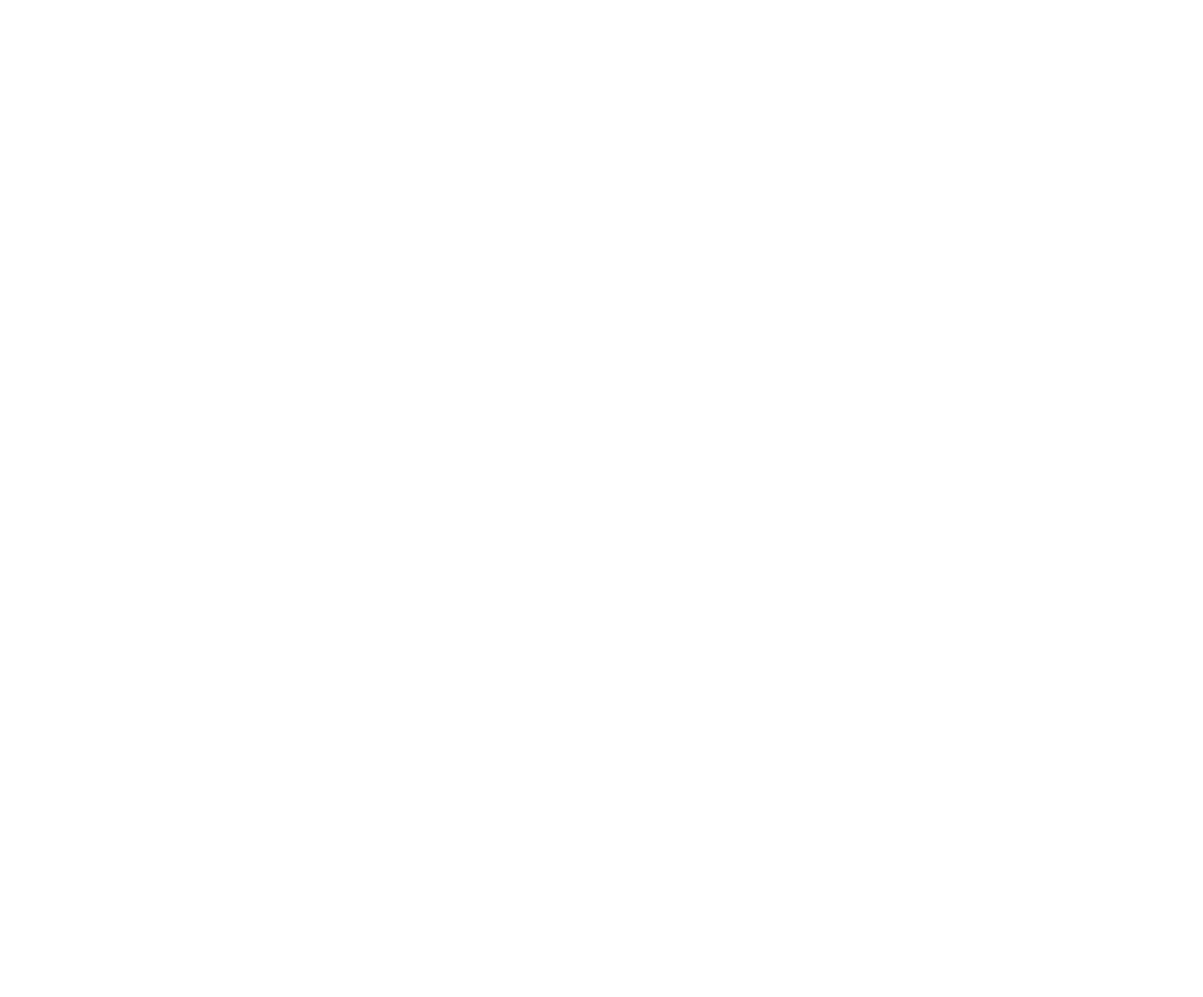
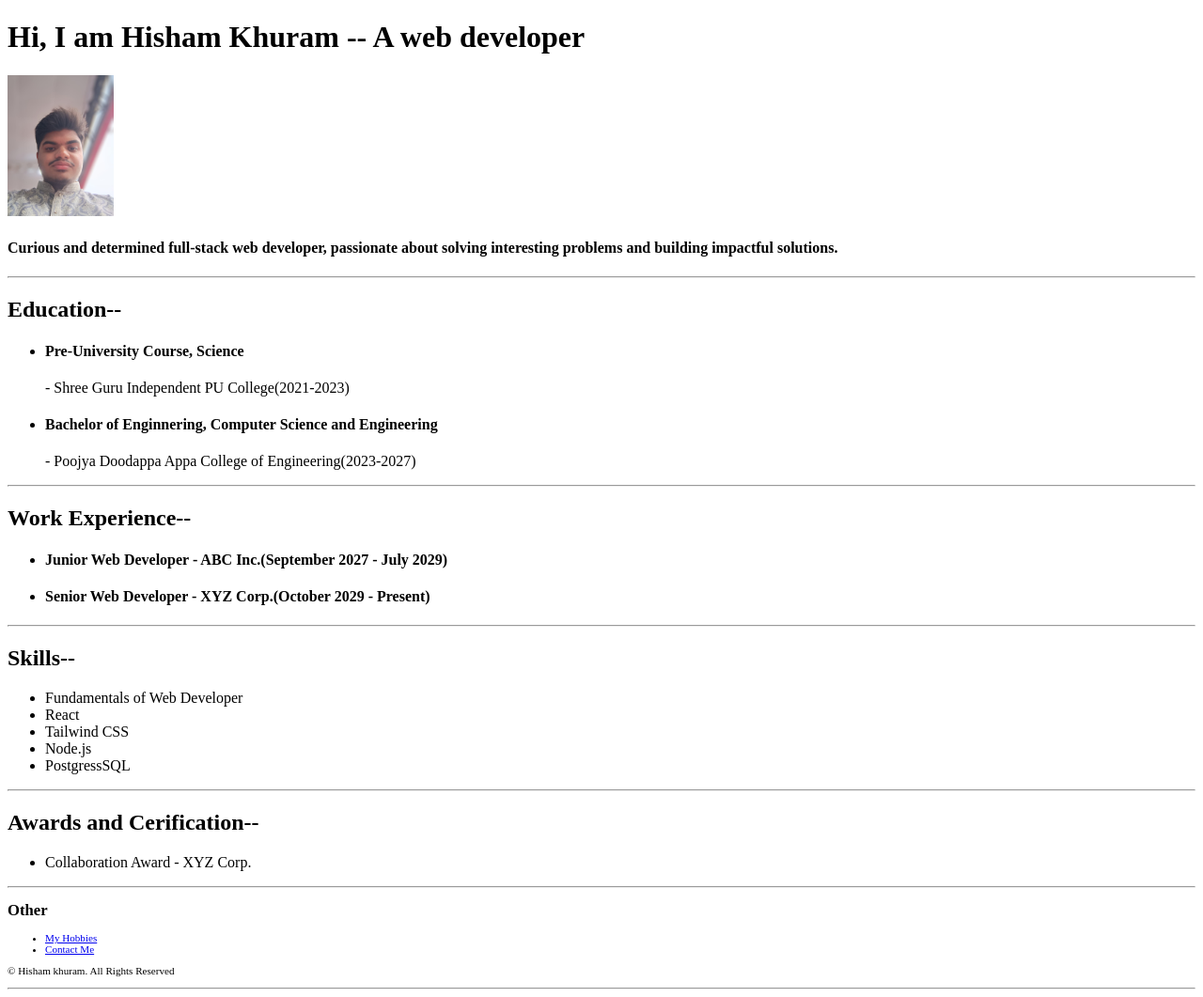
Before and after one commit to Code-Hish/CapstoneProject1, a plain HTML site: page index.html in a window 1280 px wide. Shown: the whole page at 94% size. Before the commit the page ends 800 px from the top, so only its background shows below. Drawn offline with Linux system fonts and the light colour scheme.

Commit message:
Project Done

```diff
--- a/index.html
+++ b/index.html
@@ -3,9 +3,58 @@
 <head>
     <meta charset="UTF-8">
     <meta name="viewport" content="width=device-width, initial-scale=1.0">
-    <title>Document</title>
+    <title>Resume</title>
 </head>
 <body>
-
+    <h1>Hi, I am Hisham Khuram -- A web developer</h1>
+    <img src="./Photo.jpg" alt="Hisham Khuram's Photo" height="150px" />
+    <h4>Curious and determined full-stack web developer, passionate about solving interesting problems and building impactful solutions.</h4>
+    <hr />
+    <h2>Education--</h2>
+    <ul>
+        <li><h4>Pre-University Course, Science</h4>- Shree Guru Independent PU College(2021-2023)</li>
+        <li>
+            <h4>Bachelor of Enginnering, Computer Science and Engineering</h4>- Poojya Doodappa Appa College of
+            Engineering(2023-2027)
+        </li>
+    </ul>
+    <hr />
+    <h2>Work Experience--</h2>
+    <ul>
+        <li>
+            <h4>Junior Web Developer - ABC Inc.(September 2027 - July 2029)</h4>
+        </li>
+        <li>
+            <h4>Senior Web Developer - XYZ Corp.(October 2029 - Present)</h4>
+        </li>
+    </ul>
+    <hr />
+    <h2>Skills--</h2>
+    <ul>
+        <li>Fundamentals of Web Developer</li>
+        <li>React</li>
+        <li>Tailwind CSS</li>
+        <li>Node.js</li>
+        <li>PostgressSQL</li>
+    </ul>
+    <hr />
+    <h2>Awards and Cerification--</h2>
+    <ul>
+        <li>Collaboration Award - XYZ Corp.</li>
+    </ul>
+    <hr />
+    <footer>
+        <small>
+            <small>
+            <h2>Other</h2>
+            <ul>
+                <li><a href="./hobbies.html">My Hobbies</a></li>
+                <li><a href="./contact.html">Contact Me</a></li>
+            </ul>
+            <p> &#169; Hisham khuram. All Rights Reserved</p>
+            </small>
+        </small>
+    </footer>
+    <hr />
 </body>
 </html>
```
Also changed, not shown: contact.html (added, +19 -0 lines), hobbies.html (added, +17 -0 lines), Photo.jpg (added).
